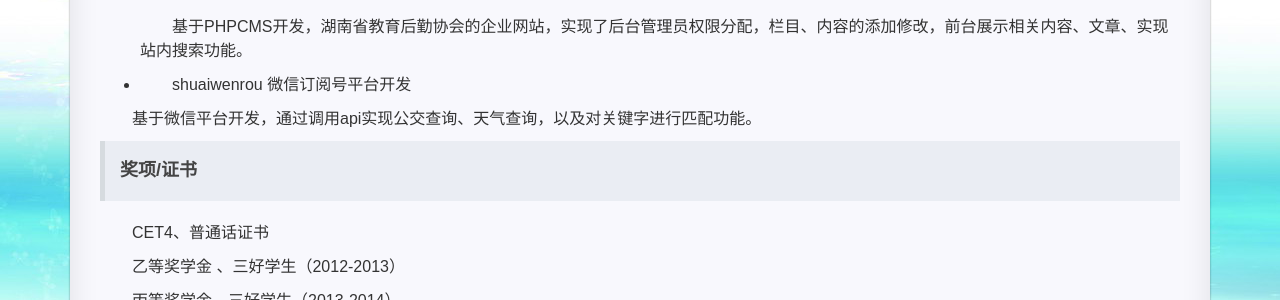
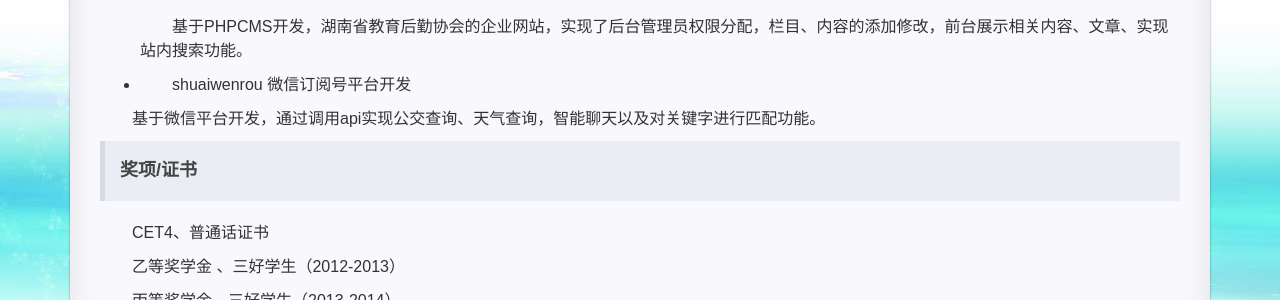
Before and after one commit to hexing-w/hexing-w.github.io, a Jekyll site: the page built from pages/2about.md, in a window 1280 px wide. Shown: the part 1625-1925 px from the top of the page. Built offline with Jekyll 4.4.1, drawn with Linux system fonts in a browser that asks for light colours; nearby versions of some CDN libraries; comment, search, counter and statistics services are not loaded; a style sheet for code colours, icons or effects is not loaded.

Commit message:
Update 2about.md

```diff
--- a/pages/2about.md
+++ b/pages/2about.md
@@ -79,7 +79,7 @@ icon: glyphicon-heart
 
 * shuaiwenrou 微信订阅号平台开发
 
-基于微信平台开发，通过调用api实现公交查询、天气查询，以及对关键字进行匹配功能。
+基于微信平台开发，通过调用api实现公交查询、天气查询，智能聊天以及对关键字进行匹配功能。
 
 
 
```
